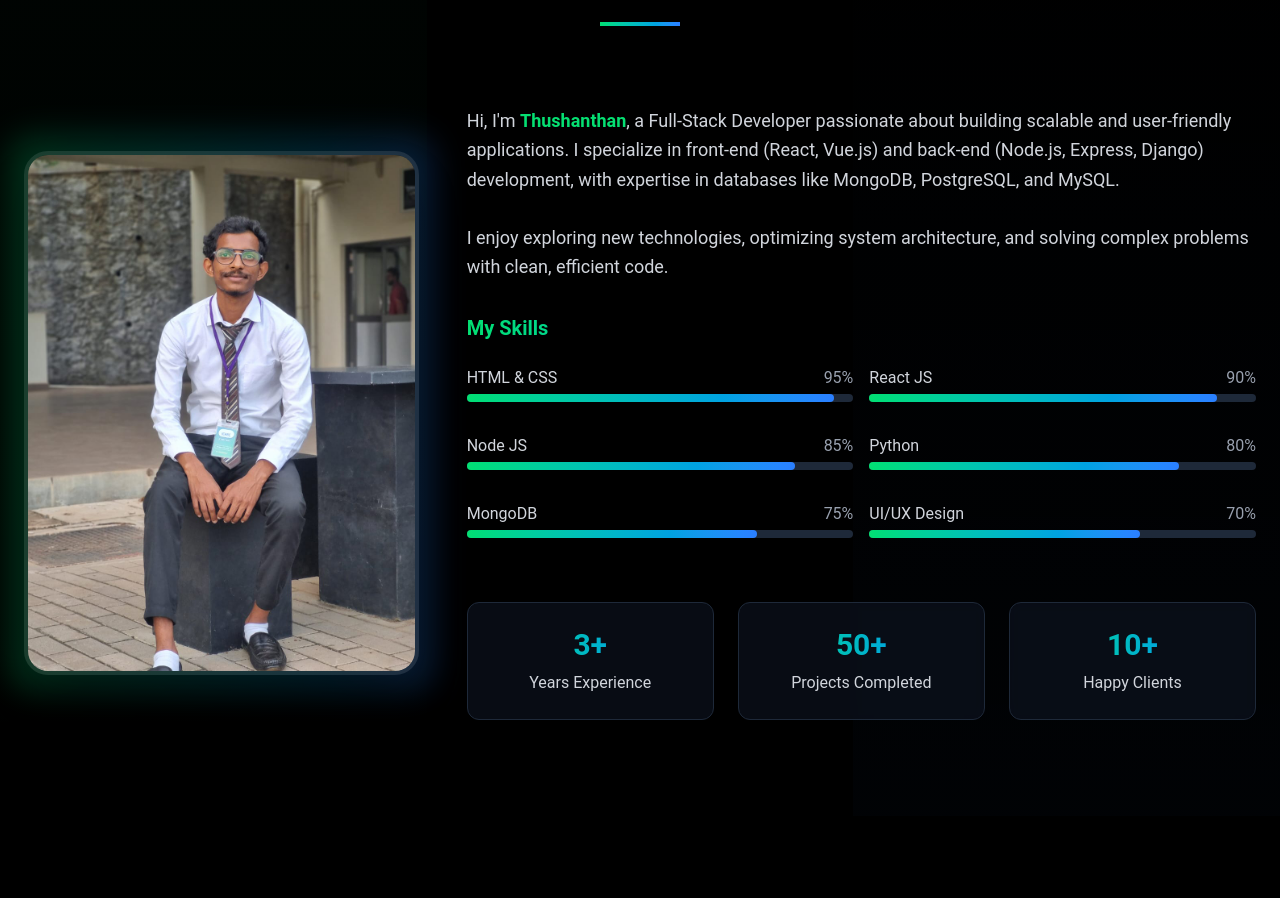
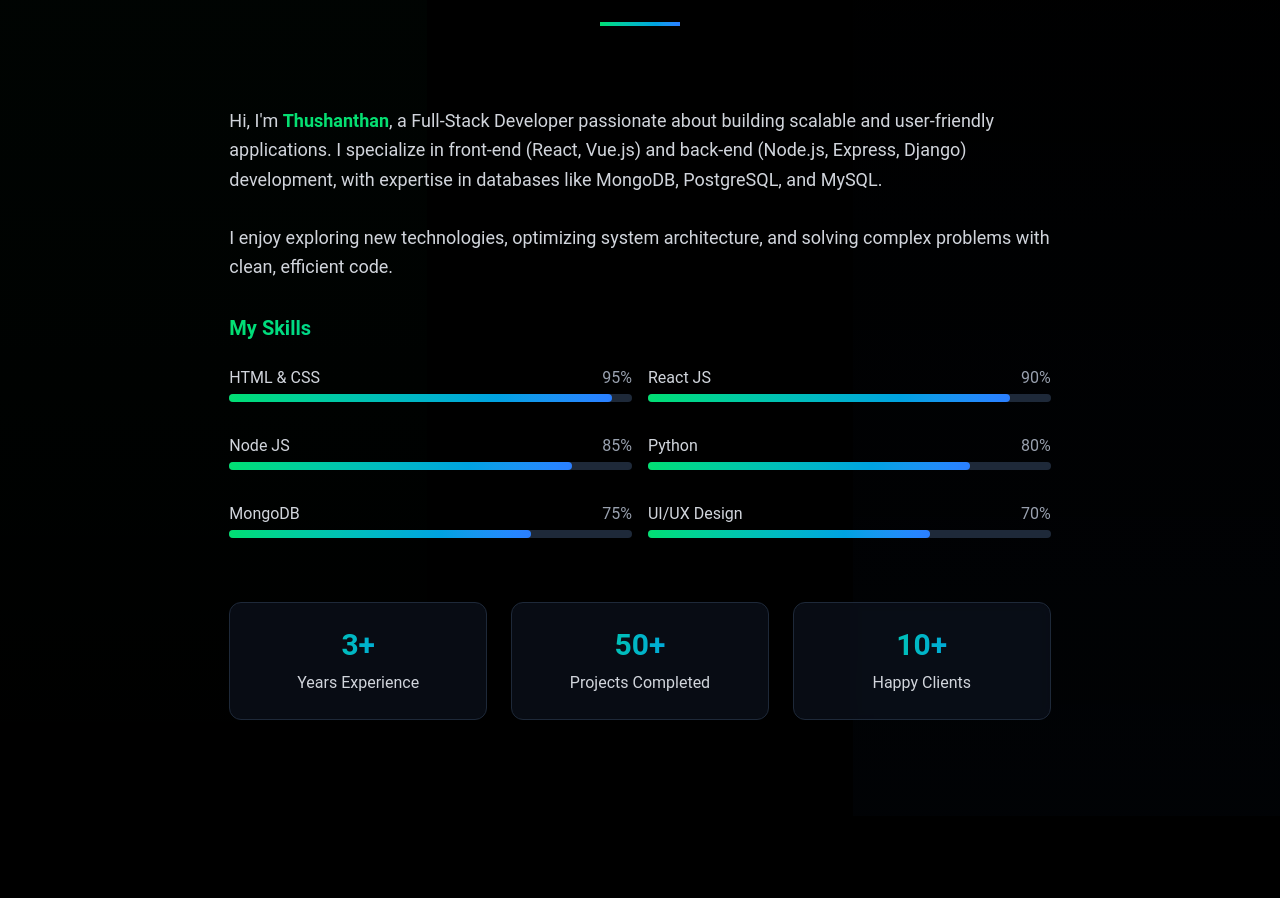
Before and after one commit to Thushan2002/my-portfolio-react-vite-tailwind, a React (Vite) app: page / in a window 1280 px wide. Shown: the part 938-1836 px from the top of the page. Built offline with nearby package versions, Linux system fonts and the light colour scheme.

Commit message:
feat: about section updated

```diff
--- a/src/Components/About.jsx
+++ b/src/Components/About.jsx
@@ -1,6 +1,6 @@
 import React from "react";
 import { motion } from "framer-motion";
-import about_img from "../assets/my-img-1.jpg";
+import about_img from "../assets/my-img-1.png";
 
 const About = () => {
   const stats = [
@@ -42,24 +42,7 @@ const About = () => {
           <div className="w-20 h-1 bg-gradient-to-r from-green-400 to-blue-500 mx-auto"></div>
         </motion.div>
 
-        <div className="flex flex-col lg:flex-row items-center gap-12">
-          {/* Image with floating animation */}
-          <motion.div
-            initial={{ opacity: 0, x: -50 }}
-            whileInView={{ opacity: 1, x: 0 }}
-            transition={{ duration: 0.8 }}
-            viewport={{ once: true }}
-            className="lg:w-1/3 relative">
-            <div className="relative group">
-              <div className="absolute -inset-4 rounded-3xl bg-gradient-to-r from-green-400 to-blue-500 opacity-20 group-hover:opacity-30 blur-lg transition-all duration-500 animate-tilt"></div>
-              <img
-                src={about_img}
-                alt="About Me"
-                className="relative rounded-3xl w-full max-w-md object-cover shadow-2xl border-4 border-white/10 group-hover:border-white/20 transition-all duration-500 z-10"
-              />
-            </div>
-          </motion.div>
-
+        <div className="flex justify-center items-center gap-12">
           {/* Content */}
           <motion.div
             initial={{ opacity: 0, x: 50 }}
```
